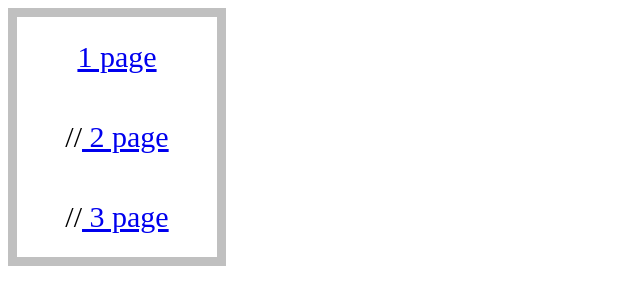
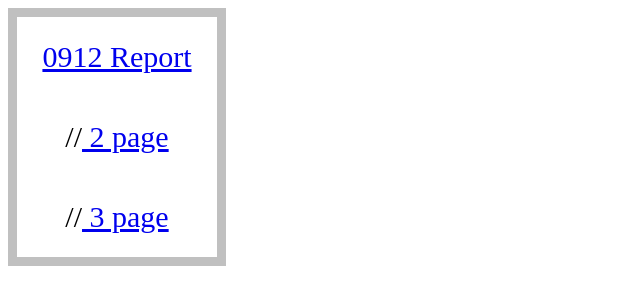
Before and after one commit to baesub/Tue_Report, a plain HTML site: page index.html in a window 1280 px wide. Shown: the whole page, without its empty margins (0-640 px from the left). Drawn offline with Linux system fonts and the light colour scheme.

Commit message:
Update index.html

```diff
--- a/index.html
+++ b/index.html
@@ -23,7 +23,7 @@
 <body>
     <div style="line-height: 80px; font-size: 30px; border:9px solid silver; width:200px; text-align:center; ">
 
-        <a href="0912/1.html#result"> 1 page </a> <br>
+        <a href="0912/1.html#result"> 0912 Report </a> <br>
         //<a href="2.html#result"> 2 page </a> <br>
         //<a href="3.html#result"> 3 page </a> <br>
 
```
